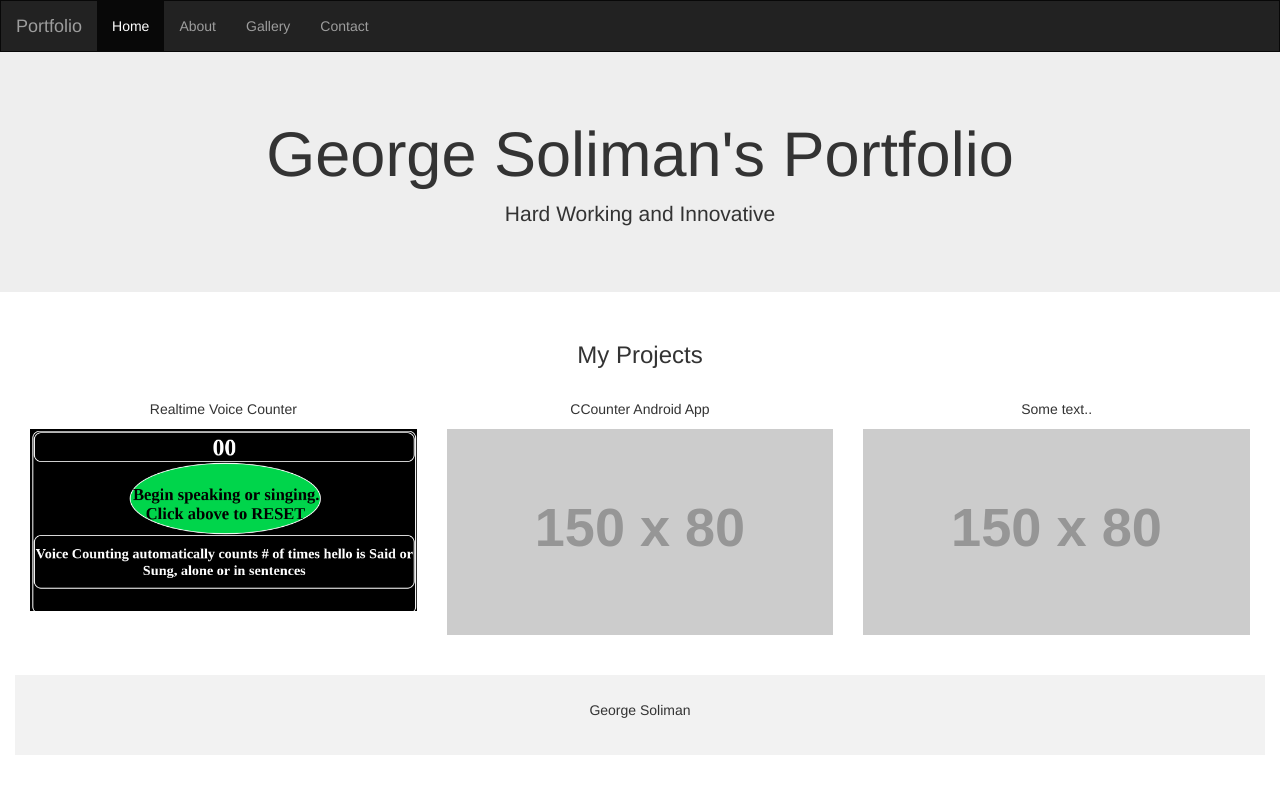
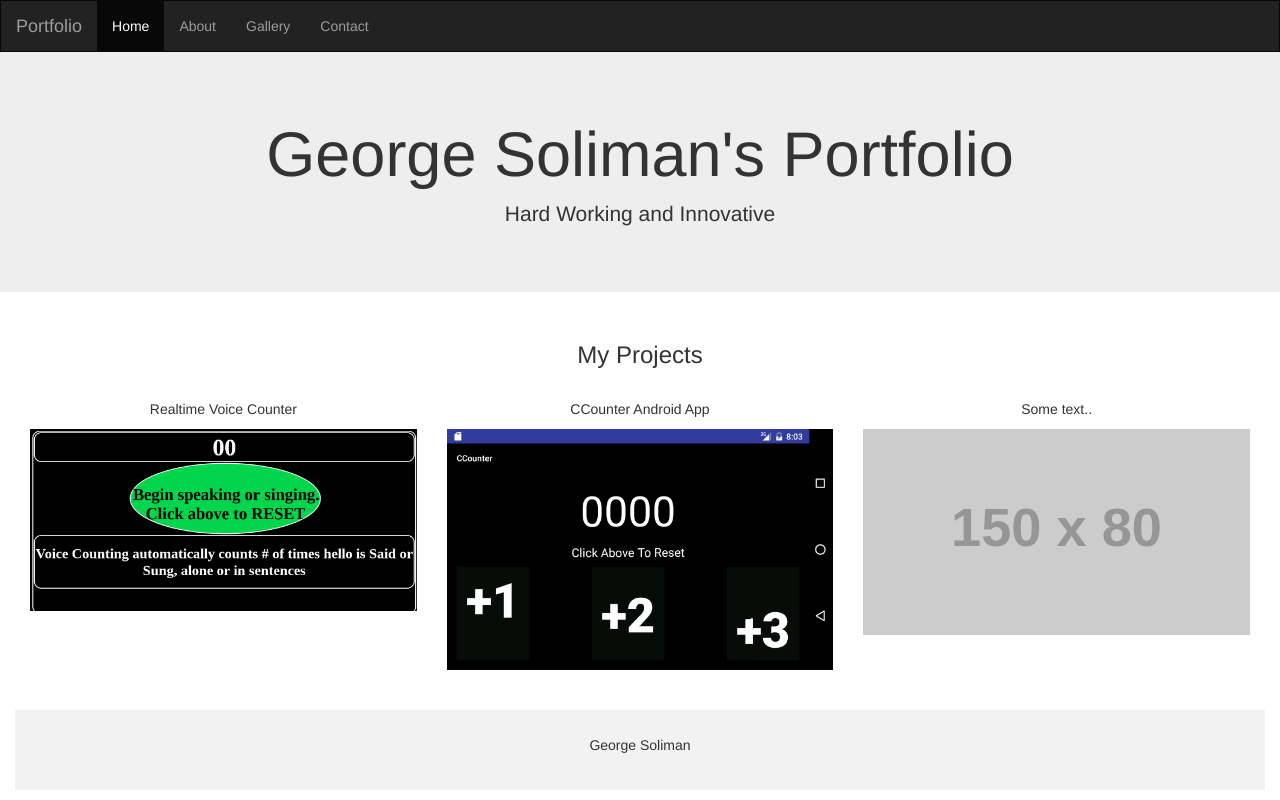
Before and after one commit to gsoliman/gsoliman.github.io, a plain HTML site: page index.html in a window 1280 px wide. Drawn offline with nearby package versions, Linux system fonts and the light colour scheme; placeholder pictures from the web are drawn by us.

Commit message:
Update index.html

```diff
--- a/index.html
+++ b/index.html
@@ -56,7 +56,7 @@ Add new row of projects-->
     </div>
     <div class="col-sm-4">
       <p>CCounter Android App</p>
-      <img src="https://placehold.it/150x80?text=IMAGE" class="img-responsive" style="width:100%" alt="Image">
+      <img src="gsoliman.github.io/CCOUNTER_IMG1.webp" class="img-responsive" style="width:100%" alt="Image">
     </div>
     <div class="col-sm-4">
       <p>Some text..</p>
```
